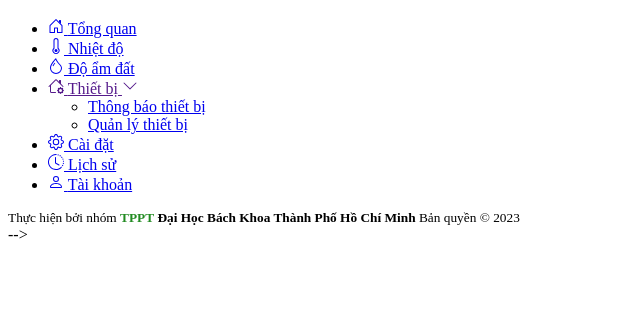
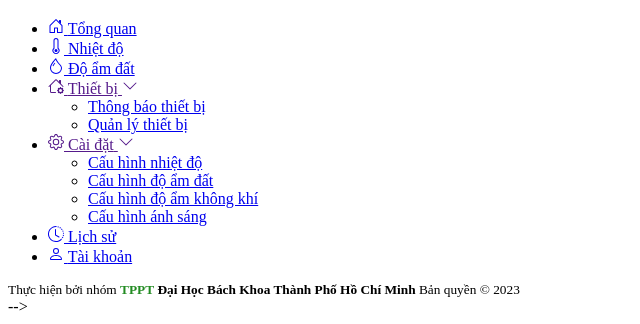
Before and after one commit to thuanbkk20/DADN-TomatoIOT, a PHP site: template app/views/blocks/sidebar.php in a window 1280 px wide. Shown: the part 3171-3495 px from the top of the page, without its empty margins (0-640 px from the left). Before the commit the page ends 3410 px from the top, so only its background shows below. Run offline with PHP 8.4, Linux system fonts and the light colour scheme; the template is opened without the code that fills it, so the values that code supplies are empty; some libraries are stand-ins or nearby versions.

Commit message:
Edit sidebar một tí :>

```diff
--- a/app/views/blocks/sidebar.php
+++ b/app/views/blocks/sidebar.php
@@ -45,6 +45,7 @@
                         <span class="nav-link-text">Độ ẩm đất</span>
                     </a><!--//nav-link-->
                 </li><!--//nav-item-->
+
                 <li class="nav-item has-submenu">
                     <!--//Bootstrap Icons: https://icons.getbootstrap.com/ -->
                     <a class="nav-link submenu-toggle" href="" data-bs-toggle="collapse" data-bs-target="#submenu-1" aria-expanded="false" aria-controls="submenu-1">
@@ -69,9 +70,10 @@
                         </ul>
                     </div>
                 </li><!--//nav-item-->
+
                 <li class="nav-item has-submenu">
                     <!--//Bootstrap Icons: https://icons.getbootstrap.com/ -->
-                    <a class="nav-link" href=<?php echo _WEB_ROOT."/admin/setting";?>>
+                    <a class="nav-link submenu-toggle" href="" data-bs-toggle="collapse" data-bs-target="#submenu-2" aria-expanded="false" aria-controls="submenu-2">
                         <span class="nav-icon">
                             <!--//Bootstrap Icons: https://icons.getbootstrap.com/ -->
                             <svg width="1em" height="1em" viewBox="0 0 16 16" class="bi bi-gear" fill="currentColor" xmlns="http://www.w3.org/2000/svg">
@@ -79,10 +81,21 @@
                                 <path fill-rule="evenodd" d="M8 5.754a2.246 2.246 0 1 0 0 4.492 2.246 2.246 0 0 0 0-4.492zM4.754 8a3.246 3.246 0 1 1 6.492 0 3.246 3.246 0 0 1-6.492 0z"/>
                             </svg>
                         </span>
-
                         <span class="nav-link-text">Cài đặt</span>
-                        <span class="submenu-arrow"></span><!--//submenu-arrow-->
+                        <span class="submenu-arrow">
+                            <svg width="1em" height="1em" viewBox="0 0 16 16" class="bi bi-chevron-down" fill="currentColor" xmlns="http://www.w3.org/2000/svg">
+                            <path fill-rule="evenodd" d="M1.646 4.646a.5.5 0 0 1 .708 0L8 10.293l5.646-5.647a.5.5 0 0 1 .708.708l-6 6a.5.5 0 0 1-.708 0l-6-6a.5.5 0 0 1 0-.708z"/>
+                            </svg>
+                        </span><!--//submenu-arrow-->
                     </a><!--//nav-link-->
+                    <div id="submenu-2" class="collapse submenu submenu-2" data-bs-parent="#menu-accordion">
+                        <ul class="submenu-list list-unstyled">
+                            <li class="submenu-item"><a class="submenu-link" href=<?php echo _WEB_ROOT."/admin/setting/temperature";?>>Cấu hình nhiệt độ</a></li>
+                            <li class="submenu-item"><a class="submenu-link" href=<?php echo _WEB_ROOT."/admin/setting/soil_humid";?>>Cấu hình độ ẩm đất</a></li>
+                            <li class="submenu-item"><a class="submenu-link" href=<?php echo _WEB_ROOT."/admin/setting/air_humid";?>>Cấu hình độ ẩm không khí</a></li>
+                            <li class="submenu-item"><a class="submenu-link" href=<?php echo _WEB_ROOT."/admin/setting/light";?>>Cấu hình ánh sáng</a></li>
+                        </ul>
+                    </div>
                 </li><!--//nav-item-->
 
 
```
